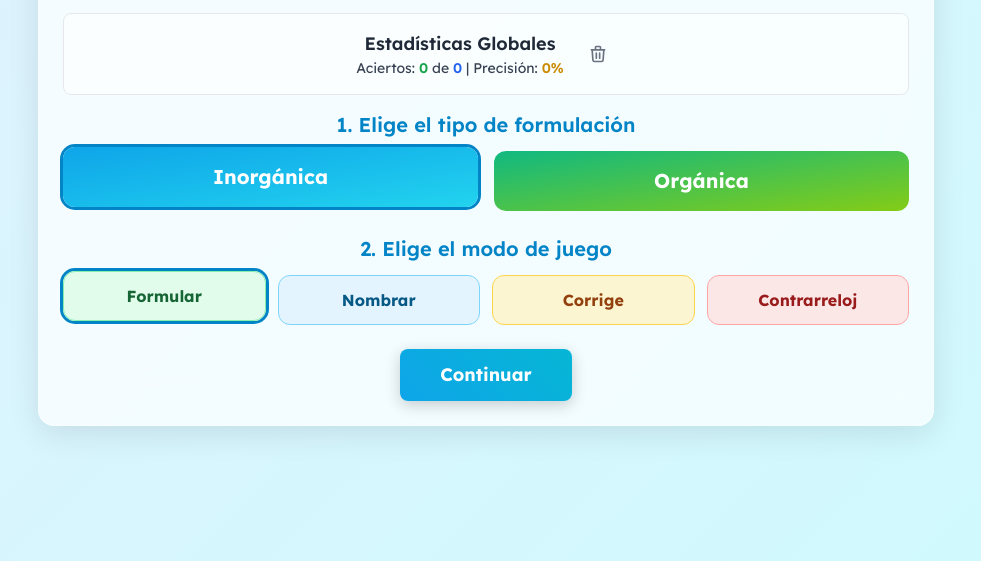
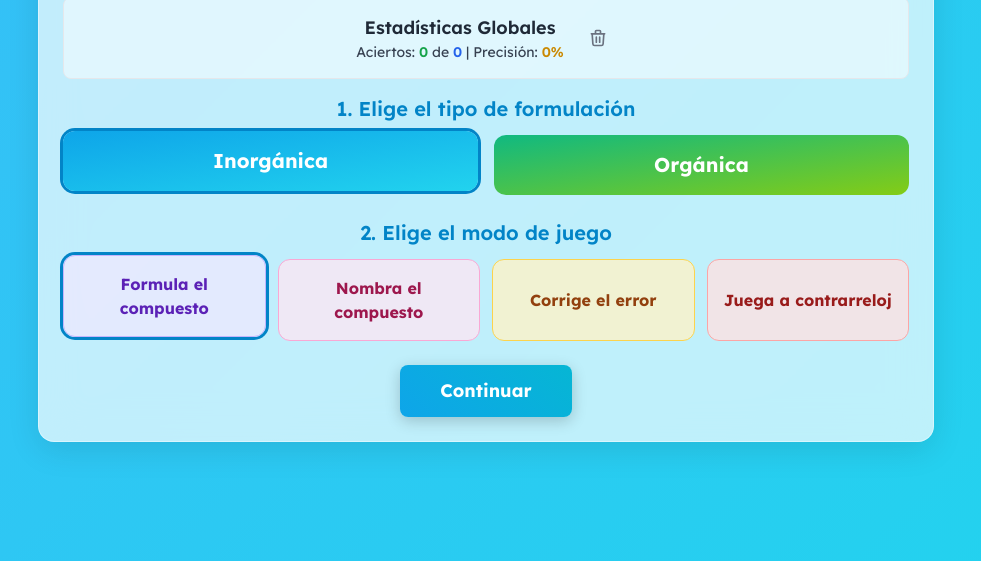
Before and after one commit to dcasas-chem/Formula-Challenge, a plain HTML site: page index.html in a window 1280 px wide. Shown: the part 239-800 px from the top of the page, without its empty margins (154-1135 px from the left). Drawn offline with nearby package versions, Linux system fonts and the light colour scheme.

Commit message:
Update index.html

```diff
--- a/index.html
+++ b/index.html
@@ -19,8 +19,8 @@
             --theme-gradient-to: #06b6d4; /* cyan-500 */
             --theme-shadow-color: 'rgba(14, 165, 233, 0.5)';
             --theme-focus-ring-color: #0ea5e9;
-            --theme-bg-from: #e0f2fe; /* sky-100 */
-            --theme-bg-to: #cffafe; /* cyan-100 */
+            --theme-bg-from: #7dd3fc; /* sky-300 */
+            --theme-bg-to: #67e8f9; /* cyan-300 */
         }
         body {
             font-family: 'Lexend', sans-serif;
@@ -102,17 +102,17 @@
             <div class="mt-6">
                 <h2 class="text-lg md:text-xl font-semibold text-center text-theme mb-3">2. Elige el modo de juego</h2>
                 <div class="grid grid-cols-2 sm:grid-cols-4 gap-3" id="game-mode-selector">
-                    <button data-value="formulate" class="selection-card p-3 rounded-xl border border-green-300 bg-green-100/80">
-                        <h3 class="text-base font-bold text-green-800">Formular</h3>
+                    <button data-value="formulate" class="selection-card p-4 rounded-xl border border-violet-300 bg-violet-100/80 flex items-center justify-center">
+                        <h3 class="text-sm md:text-base font-bold text-violet-800 text-center">Formula el compuesto</h3>
                     </button>
-                    <button data-value="name" class="selection-card p-3 rounded-xl border border-sky-300 bg-sky-100/80">
-                        <h3 class="text-base font-bold text-sky-800">Nombrar</h3>
+                    <button data-value="name" class="selection-card p-4 rounded-xl border border-pink-300 bg-pink-100/80 flex items-center justify-center">
+                        <h3 class="text-sm md:text-base font-bold text-pink-800 text-center">Nombra el compuesto</h3>
                     </button>
-                    <button data-value="correct_error" class="selection-card p-3 rounded-xl border border-amber-300 bg-amber-100/80">
-                        <h3 class="text-base font-bold text-amber-800">Corrige</h3>
+                    <button data-value="correct_error" class="selection-card p-4 rounded-xl border border-amber-300 bg-amber-100/80 flex items-center justify-center">
+                        <h3 class="text-sm md:text-base font-bold text-amber-800 text-center">Corrige el error</h3>
                     </button>
-                    <button data-value="time_trial" class="selection-card p-3 rounded-xl border border-red-300 bg-red-100/80">
-                        <h3 class="text-base font-bold text-red-800">Contrarreloj</h3>
+                    <button data-value="time_trial" class="selection-card p-4 rounded-xl border border-red-300 bg-red-100/80 flex items-center justify-center">
+                        <h3 class="text-sm md:text-base font-bold text-red-800 text-center">Juega a contrarreloj</h3>
                     </button>
                 </div>
             </div>
@@ -337,12 +337,12 @@
             inorganic: {
                 '--theme-color-600': '#0284c7', '--theme-color-800': '#0369a1', '--theme-gradient-from': '#0ea5e9',
                 '--theme-gradient-to': '#06b6d4', '--theme-shadow-color': 'rgba(14, 165, 233, 0.5)', '--theme-focus-ring-color': '#0ea5e9',
-                '--theme-bg-from': '#e0f2fe', '--theme-bg-to': '#cffafe'
+                '--theme-bg-from': '#38bdf8', '--theme-bg-to': '#22d3ee'
             },
             organic: {
                 '--theme-color-600': '#16a34a', '--theme-color-800': '#14532d', '--theme-gradient-from': '#22c55e',
                 '--theme-gradient-to': '#84cc16', '--theme-shadow-color': 'rgba(34, 197, 94, 0.5)', '--theme-focus-ring-color': '#22c55e',
-                '--theme-bg-from': '#d1fae5', '--theme-bg-to': '#ecfccb'
+                '--theme-bg-from': '#4ade80', '--theme-bg-to': '#a3e635'
             }
         };
 
```
